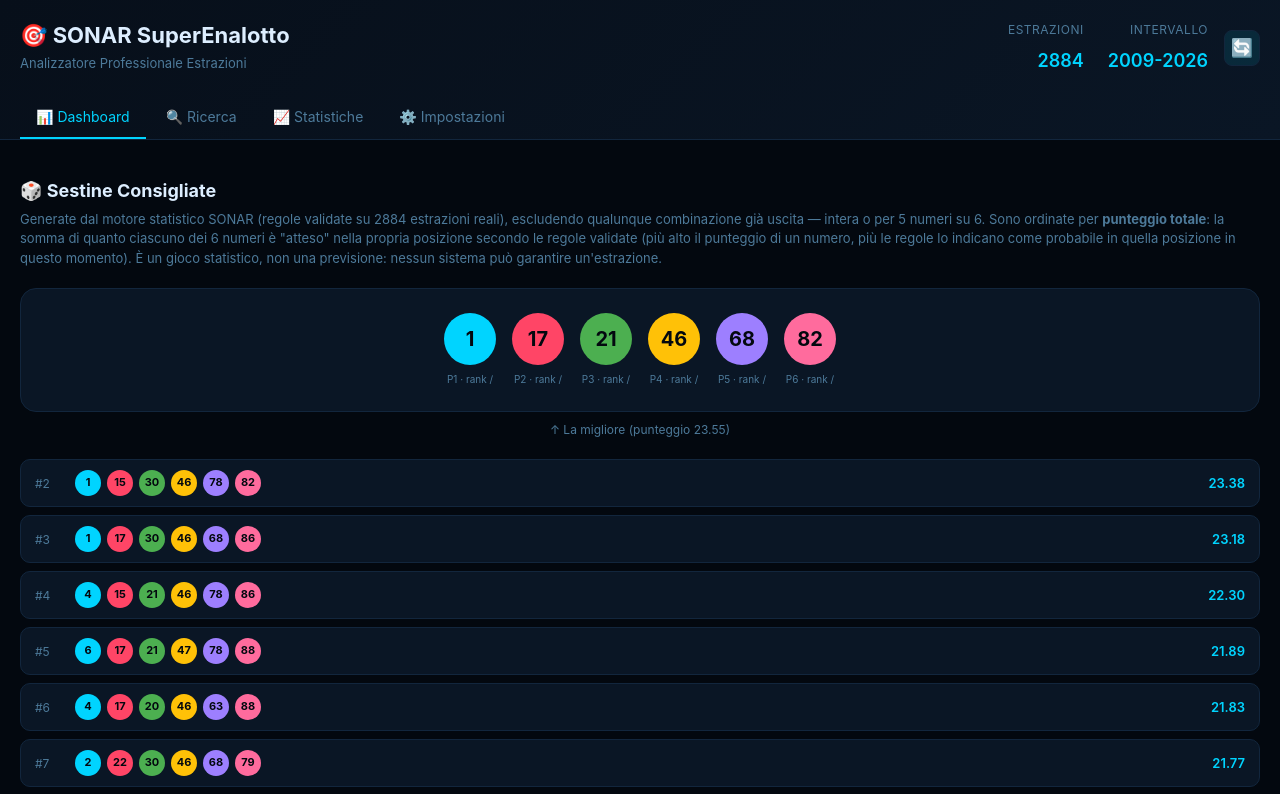
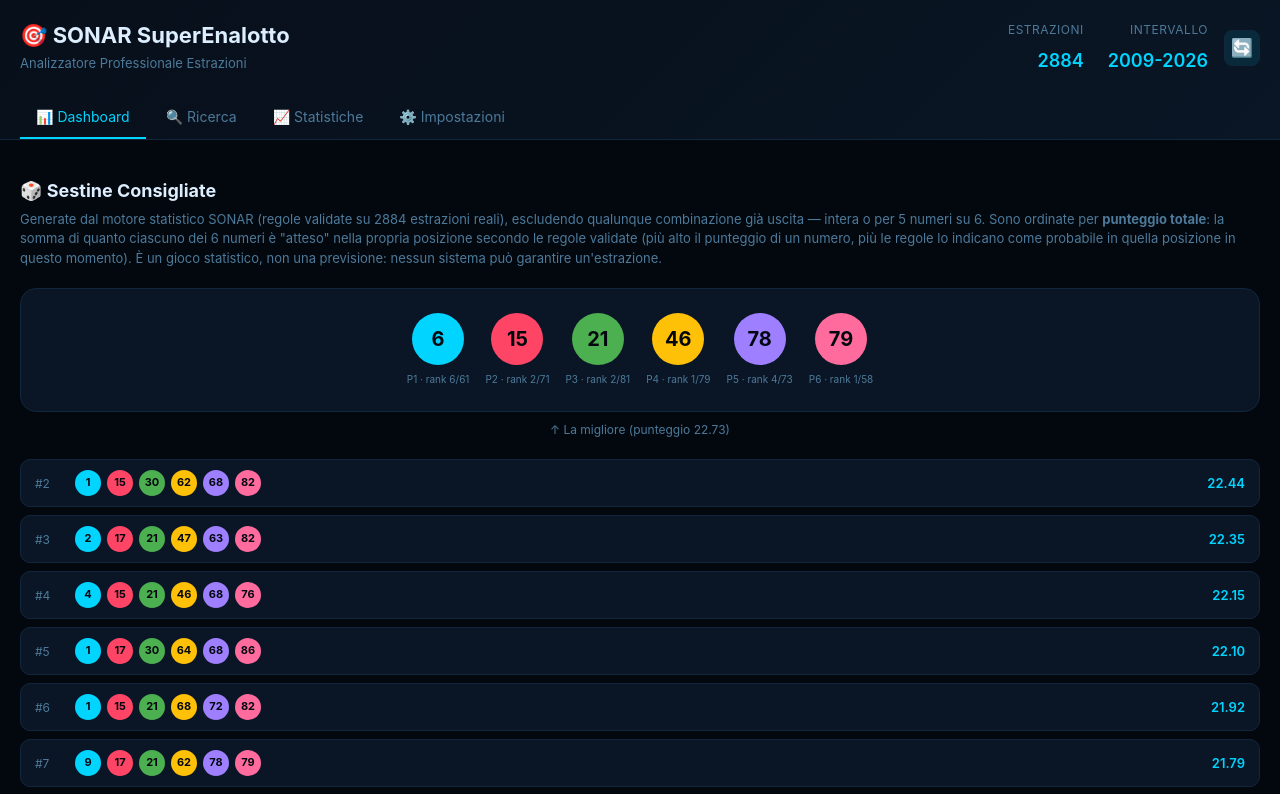
Before and after one commit to jamesnuvola/Superenalotto, a React (Vite) app: page / in a window 1280 px wide. Shown: the top 794 px of the page. Built offline with nearby package versions, Linux system fonts and the light colour scheme.

Commit message:
Add files via upload

```diff
--- a/src/engine/multigen.js
+++ b/src/engine/multigen.js
@@ -12,6 +12,23 @@ import { rankedCandidates } from './scoring'
 const POOL_WIDTH_BY_POSITION = [22, 35, 40, 40, 35, 20]
 const SAMPLES = 40000       // quante sestine "tentate" per trovare le migliori valide
 const RESULTS_WANTED = 10
+
+// Generatore pseudo-casuale deterministico (Park-Miller), seminato dal
+// dataset stesso: stesso storico -> stesso seme -> stesse sestine, sempre.
+// Cambia solo quando arriva una nuova estrazione reale (cambia il seme).
+function makeSeededRandom(seed) {
+  let s = seed % 2147483647
+  if (s <= 0) s += 2147483646
+  return function () {
+    s = (s * 16807) % 2147483647
+    return (s - 1) / 2147483646
+  }
+}
+
+function seedFromDraws(draws) {
+  const last = draws[draws.length - 1]
+  return draws.length * 100000 + (last ? last[1] : 0)
+}
 
 function buildHistoricalSets(draws) {
   const sestine = new Set()
@@ -49,13 +66,16 @@ function weightedPick(pool, rng) {
 }
 
 export function generateTopSestine(draws, howMany = RESULTS_WANTED) {
+  const fullRanking = [] // classifica COMPLETA per posizione, per calcolare il rank vero da mostrare
   const perPosition = []
   for (let p = 0; p < 6; p++) {
-    perPosition.push(rankedCandidates(draws, p).slice(0, POOL_WIDTH_BY_POSITION[p]))
+    const full = rankedCandidates(draws, p)
+    fullRanking.push(full)
+    perPosition.push(full.slice(0, POOL_WIDTH_BY_POSITION[p]))
   }
 
   const historicalSets = buildHistoricalSets(draws)
-  const rng = Math.random
+  const rng = makeSeededRandom(seedFromDraws(draws))
   const found = new Map() // chiave = sestina, valore = { numeri, punteggioTotale, dettaglio }
 
   for (let s = 0; s < SAMPLES; s++) {
@@ -70,7 +90,13 @@ export function generateTopSestine(draws, howMany = RESULTS_WANTED) {
       if (validPool.length === 0) { ok = false; break }
       const [num, score] = weightedPick(validPool, rng)
       chosen.push(num)
-      dettaglio.push({ posizione: p + 1, numero: num, punteggio: score })
+      dettaglio.push({
+        posizione: p + 1,
+        numero: num,
+        punteggio: score,
+        rank: fullRanking[p].findIndex(([n]) => n === num) + 1,
+        poolSize: fullRanking[p].length
+      })
       totalScore += score
     }
 
```
